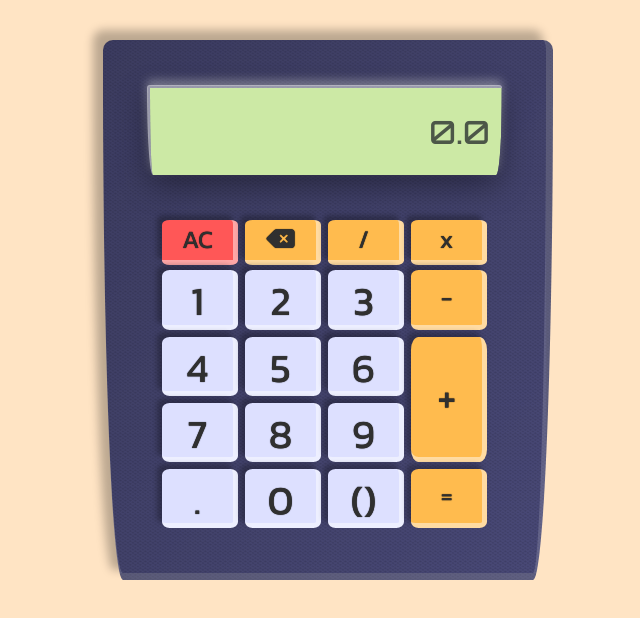
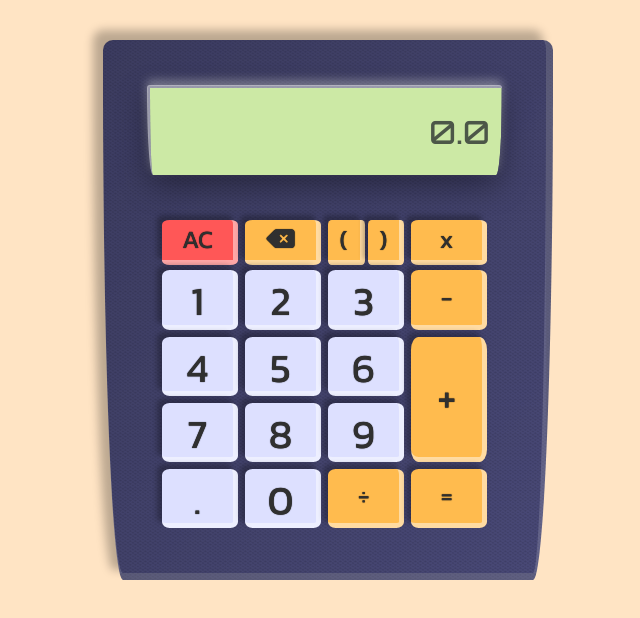
Before and after one commit to ASurenath/Calculator, a plain HTML site: page index.html in a window 1280 px wide. Shown: the whole page, without its empty margins (312-952 px from the left). Drawn offline with nearby package versions, Linux system fonts and the light colour scheme.

Commit message:
brackets separated

```diff
--- a/index.html
+++ b/index.html
@@ -20,9 +20,16 @@
                 <button class="fn " id="bkspc">
                     <i class="fa-solid fa-delete-left"></i>
                 </button>
-                <button class="op" id="div" >
-                    /
-                </button>
+                <div class="split">
+                    <button class="op" id="bracket-left">
+                        (
+                    </button>
+                    <button class="op" id="bracket-right">
+                        )
+                    </button>
+                </div>
+
+
                 <button class="op" id="mul">
                     x
                 </button>
@@ -70,8 +77,9 @@
                 <button class="num" id="num0">
                     0
                 </button>
-                <button class="num" id="bracket">
-                    ()
+
+                <button class="op" id="div" >
+                    ÷
                 </button>
                 <button class="op" id="equalsto">
                     =
--- a/style.css
+++ b/style.css
@@ -96,6 +96,14 @@ button.num,#add{
 #ac:hover{
     background-color: rgb(255, 119, 119);
 }
+.split{
+    display: grid;
+    grid-template-columns: 48% 48%;
+    justify-content:space-between ;
+}
+
+
+
 @media(max-width:300px){
     button,button.num,#add{
         /* margin: 3px ; */
```
